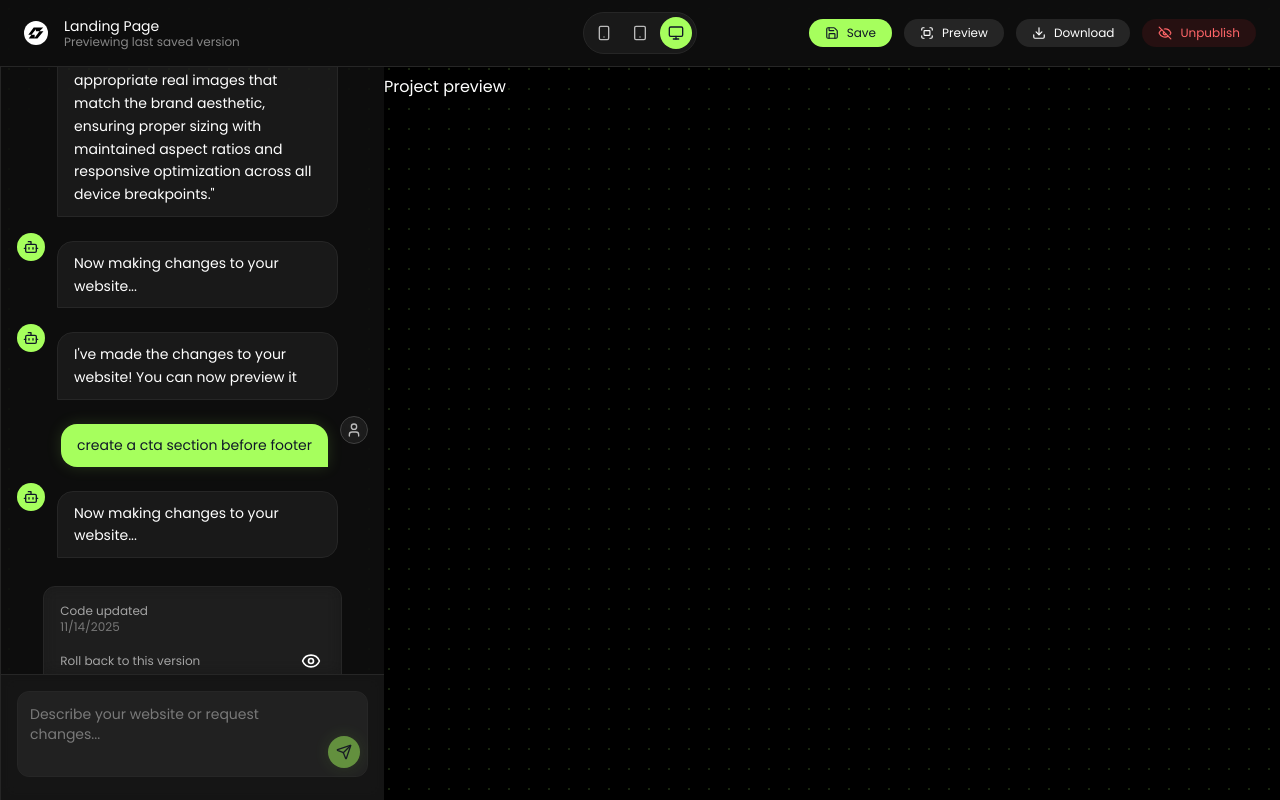
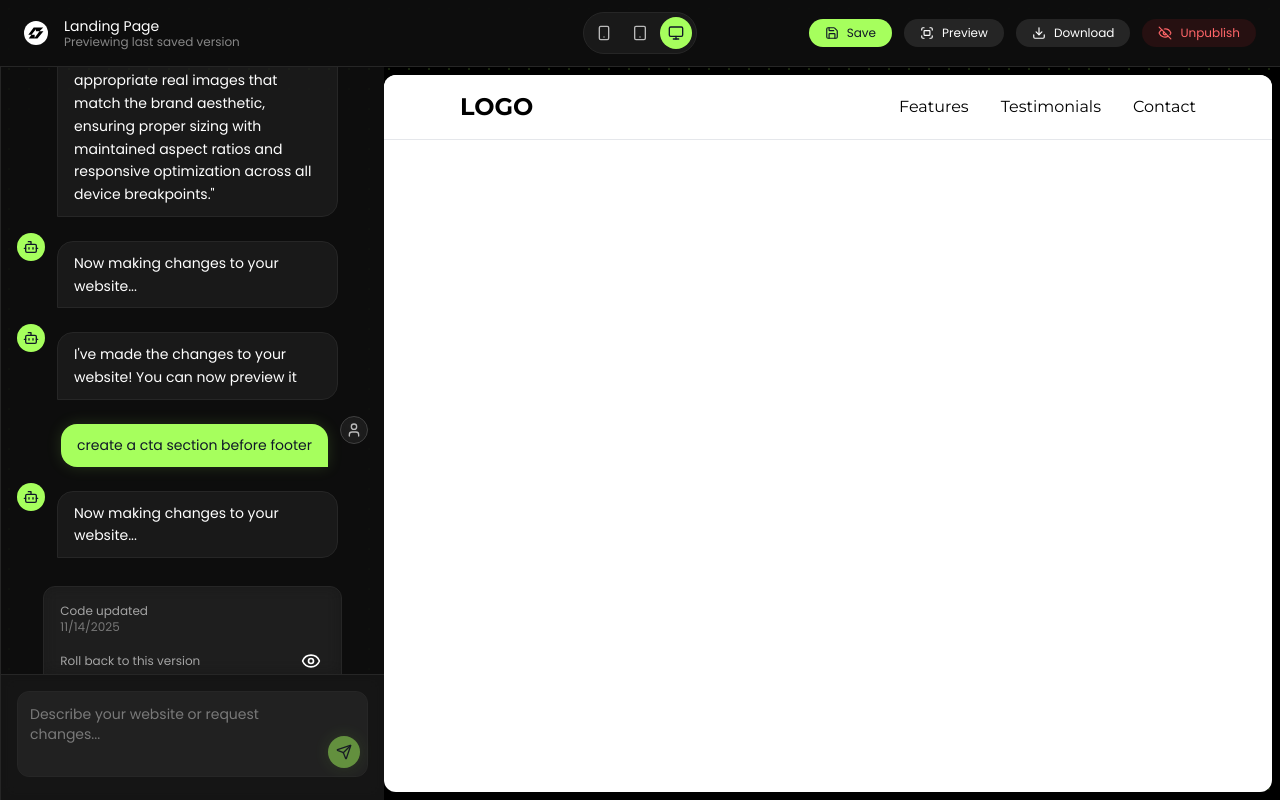
Before and after one commit to Pranjal-Sahu21/ai-website-builder-saas, a React (Vite) app: page /projects/25d8441d-6c8f-48b0-9762-7203b936b4ab in a window 1280 px wide. Built offline with nearby package versions, Linux system fonts and the light colour scheme.

Commit message:
Completed preview page ui

```diff
--- /dev/null
+++ b/src/components/ProjectPreview.tsx
@@ -0,0 +1,64 @@
+import { forwardRef, useRef } from "react";
+import type { Project } from "../types";
+import { iframeScript } from "../assets/assets";
+
+export interface ProjectPreviewRef {
+  getCode: () => string | undefined;
+}
+
+interface ProjectPreviewProps {
+  project: Project;
+  isGenerating: boolean;
+  device?: "phone" | "tablet" | "desktop";
+  showEditorPanel?: boolean;
+}
+
+const ProjectPreview = forwardRef<ProjectPreviewRef, ProjectPreviewProps>(
+  (
+    { project, isGenerating, device = "desktop", showEditorPanel = "true" },
+    ref,
+  ) => {
+    const iframeRef = useRef<HTMLIFrameElement>(null);
+
+    const resolutions = {
+      phone: "w-[400px]",
+      tablet: "w-[768px]",
+      desktop: "w-full",
+    };
+
+    const injectPreview = (html: string) => {
+      if (!html) return "";
+      if (!showEditorPanel) return html;
+      if (html.includes("</body>")) {
+        return html.replace("</body>", iframeScript + "</body>");
+      } else {
+        return html + iframeScript;
+      }
+    };
+    return (
+      <div className="relative flex-1 h-full rounded-xl overflow-hidden">
+        {project.current_code ? (
+          <iframe
+            ref={iframeRef}
+            srcDoc={injectPreview(project.current_code)}
+            className={`
+          h-full
+          ${device === "desktop" ? "w-full" : resolutions[device]}
+          mx-auto
+          transition-all
+          border-0
+        `}
+          />
+        ) : (
+          isGenerating && (
+            <div className="flex items-center justify-center h-full text-white/50">
+              Loading...
+            </div>
+          )
+        )}
+      </div>
+    );
+  },
+);
+
+export default ProjectPreview;
--- a/src/components/Sidebar.tsx
+++ b/src/components/Sidebar.tsx
@@ -22,6 +22,7 @@ const Sidebar = ({
   project,
   setProject,
   isGenerating,
+  setIsGenerating,
 }: SidebarProps) => {
   const messageRef = useRef<HTMLDivElement>(null);
 
@@ -37,6 +38,15 @@ const Sidebar = ({
         current_version_index: version.id,
       });
     }
+  };
+
+  const handleRevisions = (e: React.FormEvent) => {
+    e.preventDefault();
+    if (!project) return;
+    setIsGenerating(true);
+    setTimeout(() => {
+      setIsGenerating(false);
+    }, 2000);
   };
 
   useEffect(() => {
@@ -148,11 +158,16 @@ const Sidebar = ({
           {/* Generating */}
           {isGenerating && (
             <div className="flex items-start gap-3">
-              <div className="flex items-center justify-center rounded-full bg-[#A6FF5D] h-7 w-7">
+              {/* Bot Avatar */}
+              <div className="flex items-center justify-center rounded-full bg-[#A6FF5D] h-7 w-7 shadow-[0_0_15px_rgba(166,255,93,0.35)]">
                 <BotIcon className="size-4 text-gray-900" />
               </div>
-              <div className="max-w-[80%] px-4 py-2.5 rounded-2xl rounded-bl-none text-sm bg-white/5 border border-neutral-800 animate-pulse">
-                Generating code...
+
+              {/* Typing Bubble */}
+              <div className="max-w-[80%] px-4 py-3 rounded-2xl rounded-bl-none bg-white/5 border border-neutral-800 flex items-center gap-1">
+                <span className="w-2 h-2 bg-[#A6FF5D] rounded-full animate-bounce [animation-delay:-0.3s]" />
+                <span className="w-2 h-2 bg-[#A6FF5D] rounded-full animate-bounce [animation-delay:-0.15s]" />
+                <span className="w-2 h-2 bg-[#A6FF5D] rounded-full animate-bounce" />
               </div>
             </div>
           )}
@@ -161,7 +176,10 @@ const Sidebar = ({
         </div>
 
         {/* Input Area */}
-        <form className="relative p-4 border-t border-neutral-800 bg-neutral-900/70 backdrop-blur">
+        <form
+          onSubmit={handleRevisions}
+          className="relative p-4 border-t border-neutral-800 bg-neutral-900/70 backdrop-blur"
+        >
           <textarea
             onChange={(e) => setInput(e.target.value)}
             value={input}
--- a/src/pages/Projects.tsx
+++ b/src/pages/Projects.tsx
@@ -1,4 +1,4 @@
-import { useEffect, useState } from "react";
+import { useEffect, useRef, useState } from "react";
 import { Link, useNavigate, useParams } from "react-router-dom";
 import type { Project } from "../types";
 import {
@@ -14,8 +14,15 @@ import {
   EyeOffIcon,
   EyeIcon,
 } from "lucide-react";
-import { dummyConversations, dummyProjects, dummyVersion } from "../assets/assets";
+import {
+  dummyConversations,
+  dummyProjects,
+  dummyVersion,
+} from "../assets/assets";
 import Sidebar from "../components/Sidebar";
+import ProjectPreview, {
+  type ProjectPreviewRef,
+} from "../components/ProjectPreview";
 
 const Projects = () => {
   const { projectId } = useParams();
@@ -31,12 +38,18 @@ const Projects = () => {
   const [isMenuOpen, setIsMenuOpen] = useState(false);
   const [isSaving, setIsSaving] = useState(false);
 
+  const previewRef = useRef<ProjectPreviewRef>(null);
+
   const fetchProject = async () => {
     setLoading(true);
     const project = dummyProjects.find((p) => p.id === projectId) || null;
     setTimeout(() => {
       if (project) {
-        setProject({...project, conversation: dummyConversations, versions: dummyVersion});
+        setProject({
+          ...project,
+          conversation: dummyConversations,
+          versions: dummyVersion,
+        });
         setLoading(false);
         setIsGenerating(project.current_code ? false : true);
       }
@@ -189,9 +202,22 @@ const Projects = () => {
       {/* Content Area */}
       <div className="flex-1 flex overflow-auto">
         {/* Sidebar */}
-          <Sidebar isMenuOpen={isMenuOpen} project={project} setProject={setProject} isGenerating={isGenerating} setIsGenerating={setIsGenerating} />
+        <Sidebar
+          isMenuOpen={isMenuOpen}
+          project={project}
+          setProject={setProject}
+          isGenerating={isGenerating}
+          setIsGenerating={setIsGenerating}
+        />
         {/* Project preview */}
-        <div className="flex-1 p-2 pl-0">Project preview</div>
+        <div className="flex-1 p-2 pl-0">
+          <ProjectPreview
+            ref={previewRef}
+            project={project}
+            isGenerating={isGenerating}
+            device={device}
+          />
+        </div>
       </div>
     </div>
   ) : (
```
